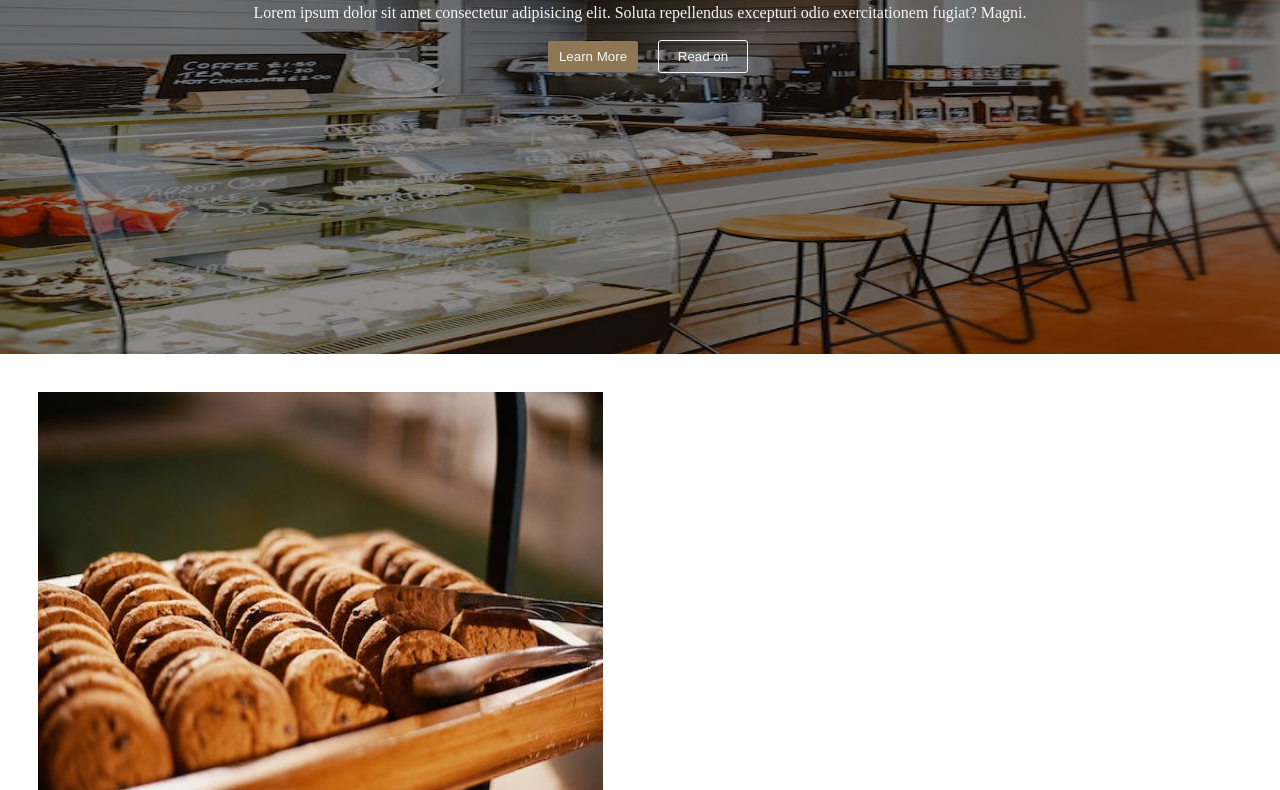
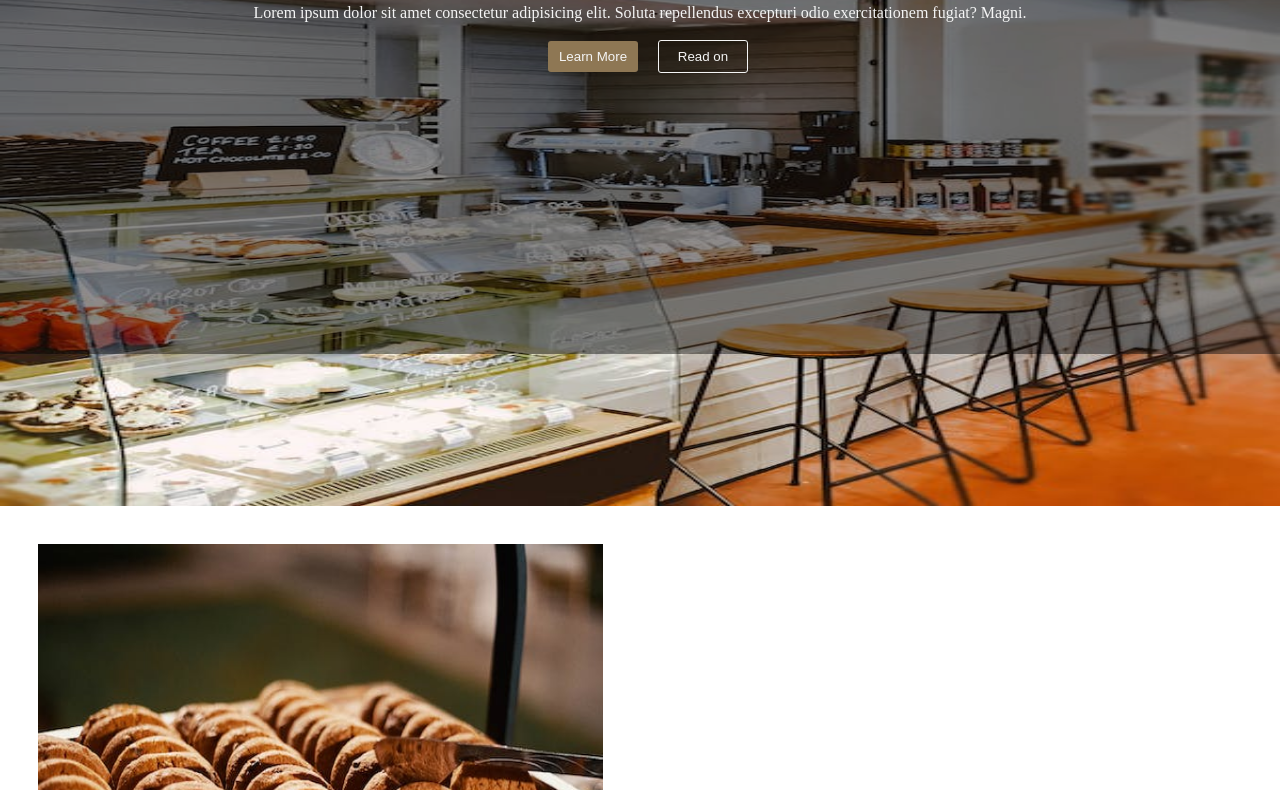
Before and after one commit to SafaaEhab/bakery, a plain HTML site: page index.html in a window 1280 px wide. Shown: the part 254-1044 px from the top of the page. Drawn offline with Linux system fonts and the light colour scheme.

Commit message:
Update style.css

```diff
--- a/css/style.css
+++ b/css/style.css
@@ -10,9 +10,9 @@
 
 header {
     background-image: url(../uploads/bakery.jpeg);
-    background-repeat: no-repeat;
-    background-size: 100% 77vh;
-    height: 76vh;
+    background-size: 100% 100%;
+    background-position: center center;
+    height: 95vh;
 }
 
 nav{
```
